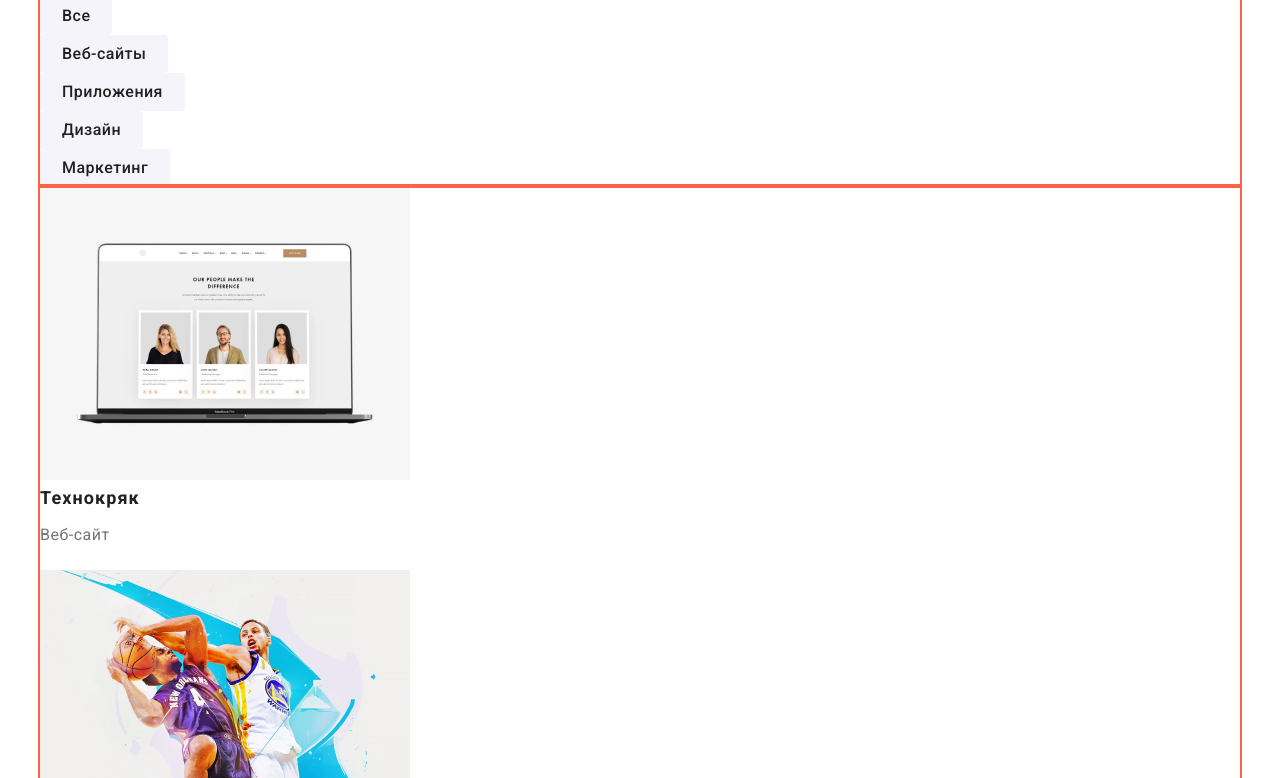
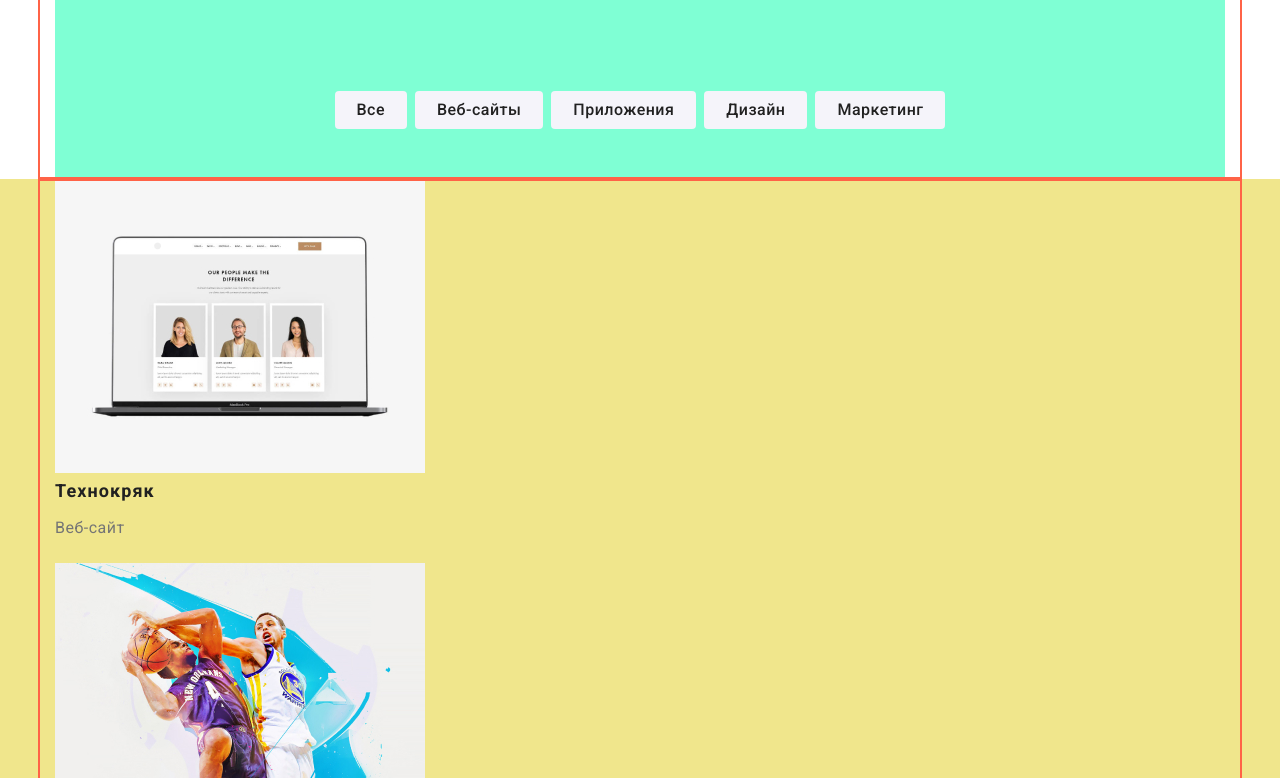
Before and after one commit to ihor-nechyporenko/goit-markup-hw-03, a plain HTML site: page portfolio.html in a window 1280 px wide. Shown: the part 83-861 px from the top of the page. Drawn offline with nearby package versions, Linux system fonts and the light colour scheme.

Commit message:
Buttons + "what are we doing" section

```diff
--- a/css/styles.css
+++ b/css/styles.css
@@ -134,6 +134,8 @@ footer (secondary bg color) #2F303A */
         width: 1200px;
         margin-left: auto;
         margin-right: auto;
+        padding-left: 15px;
+        padding-right: 15px;
 
         outline: 2px solid tomato;
     }
@@ -143,12 +145,6 @@ footer (secondary bg color) #2F303A */
         padding-bottom: 94px;
 
         background-color: greenyellow;
-    }
-
-    .specialization {
-        padding-bottom: 94px;
-
-        background-color: tan;
     }
 
     .feature {
@@ -169,6 +165,21 @@ footer (secondary bg color) #2F303A */
         font-size: 14px;
         line-height: 1.71;
         letter-spacing: 0.03em;
+    }
+
+    .specialization-section {
+        padding-bottom: 94px;
+
+        background-color: tan;
+    }
+
+    .specialization {
+        display: flex;
+        /* justify-content: space-between; */
+    }
+
+    .specialization li:not(:last-child) {
+        margin-right: 30px;
     }
 
     .section-title {
@@ -349,6 +360,24 @@ footer (secondary bg color) #2F303A */
 
     /* ./Portfolio.html */
 
+    .portfolio {
+        background-color: khaki;
+    }
+
+    .filter {
+        display: flex;
+        justify-content: center;
+        /* paddind or margin???? */
+        padding-top: 94px;
+        padding-bottom: 50px;
+
+        background-color: aquamarine;
+    }
+
+    .filter li:not(:last-child) {
+        margin-right: 8px;
+    }
+
     .examples {
         margin-bottom: 4px;
 
--- a/portfolio.html
+++ b/portfolio.html
@@ -40,7 +40,7 @@
     <main>
         <div class="container">
                 <h1 hidden>Портфолио</h1>
-            <ul class="list">
+            <ul class="list filter">
                 <li>
                     <button type="button" class="btn">Все</button>
                 </li>
@@ -59,7 +59,7 @@
             </ul>
         </div>
 
-        <section>
+        <section class="portfolio">
             <div class="container">
                 <h2 hidden>Примеры наших работ</h2>
                 <ul class="list">
```
Also changed, not shown: index.html (+5 -5 lines).
